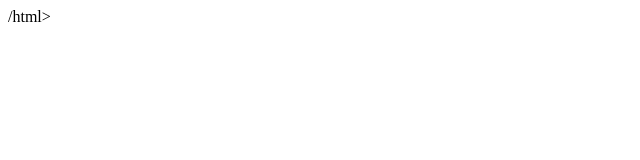
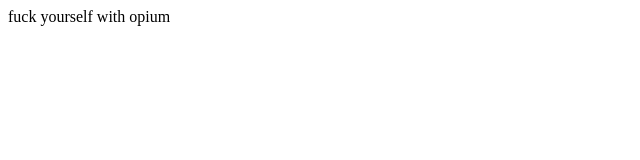
Before and after one commit to catcoder2/Micdonalds, a plain HTML site: page index.html in a window 1280 px wide. Shown: the whole page, without its empty margins (0-640 px from the left). Drawn offline with Linux system fonts and the light colour scheme.

Commit message:
Update index.html

```diff
--- a/index.html
+++ b/index.html
@@ -1 +1,3 @@
-<html><title>Micdonalds</title>/html>
+<html><title>Micdonalds</title>
+<body>fuck yourself with opium</body>
+</html>
```
